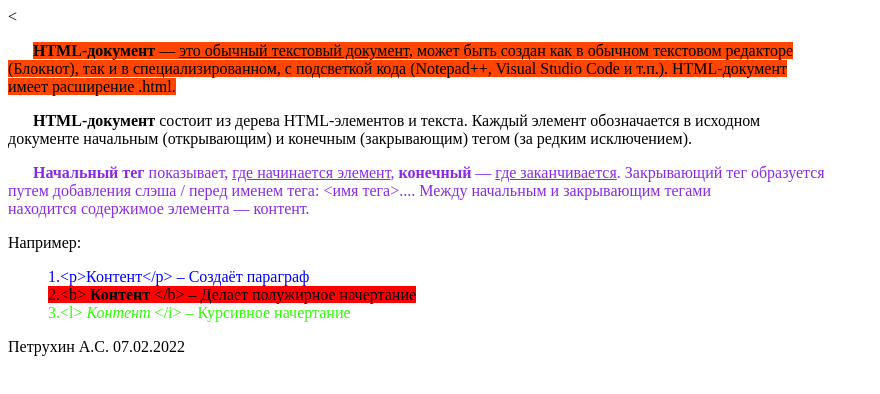
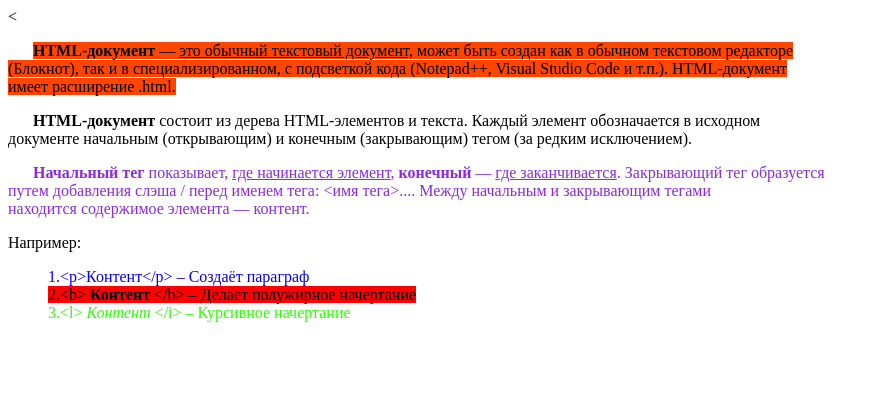
Before and after one commit to Karlesonic/JS-master, a plain HTML site: page base-html/index.html in a window 1280 px wide. Shown: the whole page, without its empty margins (0-880 px from the left). Drawn offline with Linux system fonts and the light colour scheme.

Commit message:
Update index.html

```diff
--- a/base-html/index.html
+++ b/base-html/index.html
@@ -29,7 +29,7 @@
 <span class="green"> 3.&lt;l&gt; <i> Контент </i>&lt;/i&gt; – Курсивное начертание  </span> <br>
 </ol>
 
-Петрухин А.С. 07.02.2022
+
 </p>
 </body>
 </html>
```
